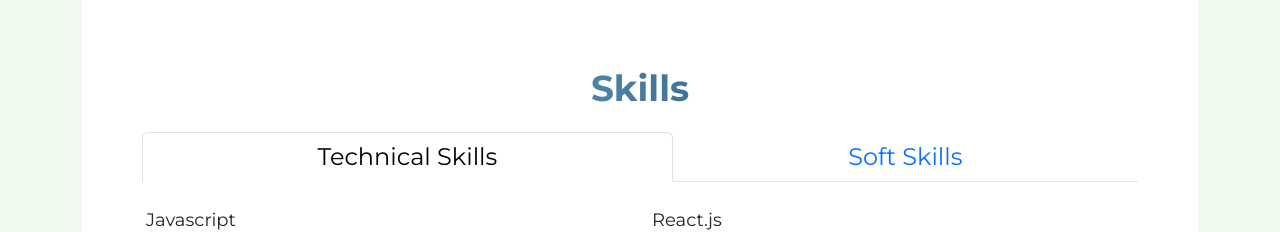
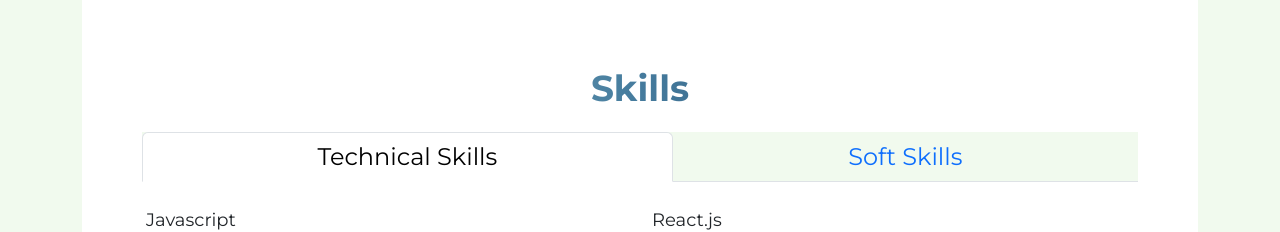
Before and after one commit to MVCorreas/Full-Stack-Portfolio, a Next.js app: page / in a window 1280 px wide. Shown: the part 1600-1832 px from the top of the page. Built offline with nearby package versions, Linux system fonts and the light colour scheme.

Commit message:
Skills tab bg

```diff
--- a/app/Components/Skills.jsx
+++ b/app/Components/Skills.jsx
@@ -11,7 +11,6 @@ import { useScrollPosition } from "../Hooks/useScrollPosition";
 const Skills = React.forwardRef(({ heading, hardSkills, softSkills }, ref) => {
   const skillsTabRef = React.useRef(null);
   const [isScrolled, setIsScrolled] = React.useState(false);
-  //const navbarDimensions = useResizeObserver(navbarMenuRef);
 
   useScrollPosition(
     ({ prevPos, currPos }) => {
@@ -22,12 +21,12 @@ const Skills = React.forwardRef(({ heading, hardSkills, softSkills }, ref) => {
   );
   return (
     <Jumbotron ref={skillsTabRef} fluid className="bg-white m-0" id="skills" style={{ borderRadius: "20px" }}>
-      <Container className="p-5 ">
+      <Container className="p-5">
         <h1 ref={skillsTabRef} className=" text-center text-4xl font-bold text-transparent bg-clip-text bg-gradient-to-r from-[#a8dadc] via-[#457b9d] to-[#1d3557] mb-4">
           {heading}
         </h1>
         <Tabs
-          className="skills-tabs text-2xl "
+          className="skills-tabs text-2xl bg-[#f1faee]"
           defaultActiveKey="hard-skills"
           id="skills-tabs"
           fill
```
